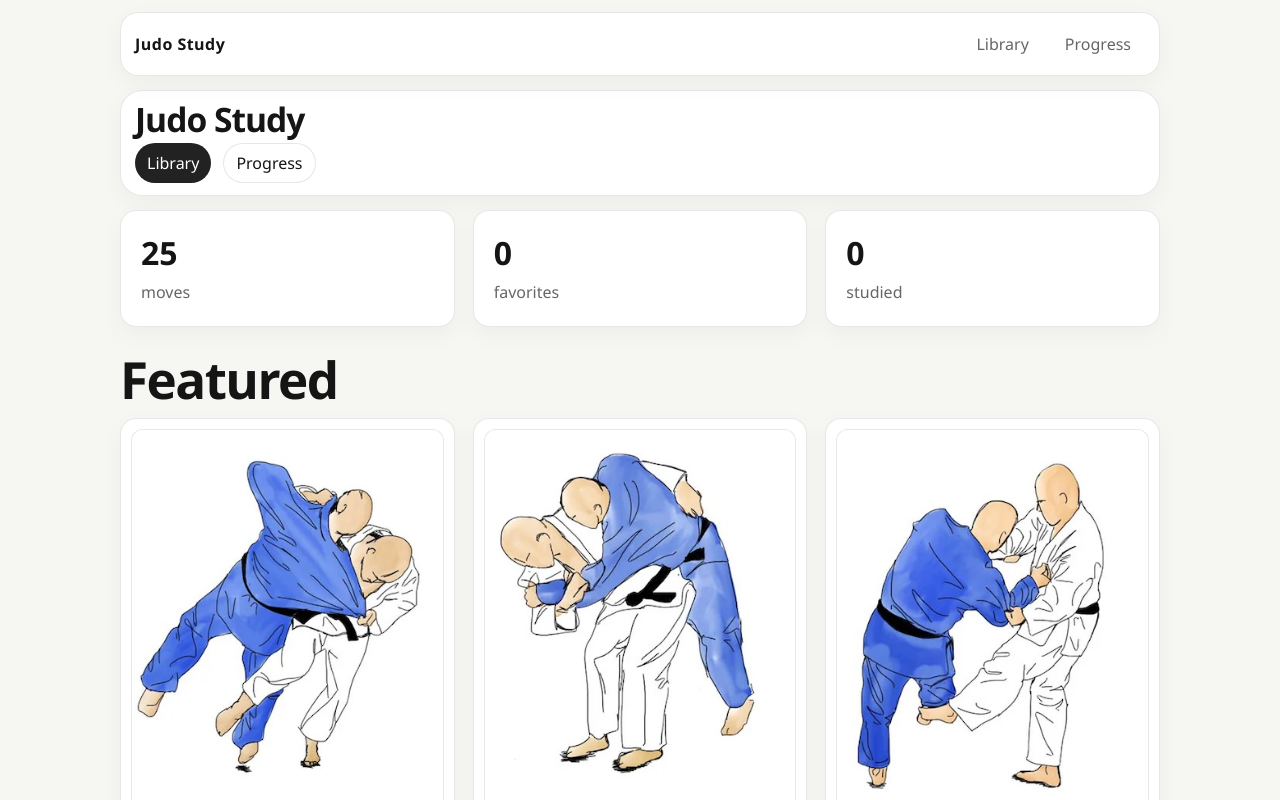
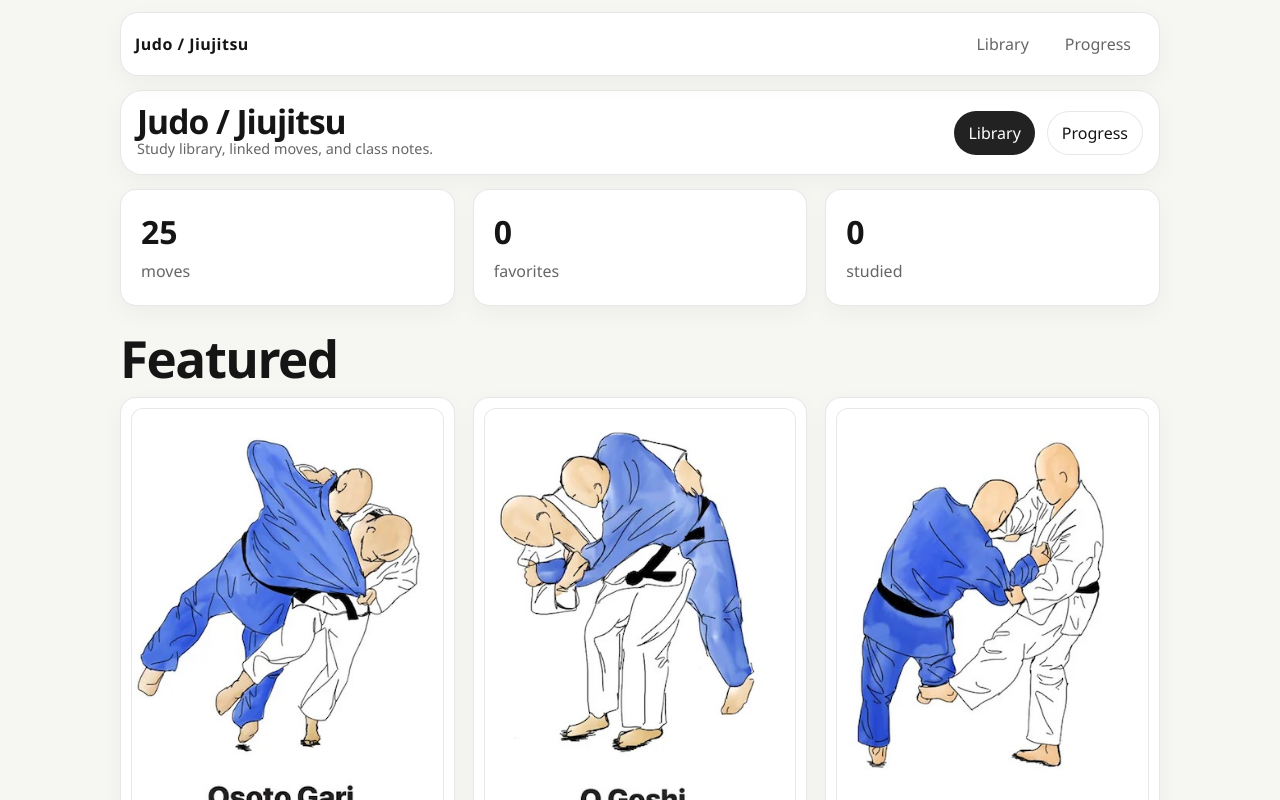
Before and after one commit to gocre8/judo, a Next.js app: page / in a window 1280 px wide. Shown: the top 800 px of the page. Built offline with nearby package versions, Linux system fonts and the light colour scheme.

Commit message:
Clarify mixed-practice UI and surface notes export

```diff
--- a/app/globals.css
+++ b/app/globals.css
@@ -111,6 +111,7 @@ h3,
 .panel,
 .move-card,
 .detail-hero,
+.compact-hero,
 .detail-panel,
 .stat-card,
 .filter-panel,
@@ -363,6 +364,15 @@ p {
   gap: 8px;
 }
 
+.compact-hero {
+  border-radius: var(--radius-lg);
+  padding: 14px 16px;
+  display: flex;
+  justify-content: space-between;
+  align-items: center;
+  gap: 12px;
+}
+
 .detail-hero .meta-row,
 .detail-hero .detail-actions {
   gap: 8px;
@@ -432,6 +442,16 @@ p {
   justify-content: space-between;
   gap: 10px;
   flex-wrap: wrap;
+}
+
+.connection-group {
+  display: grid;
+  gap: 8px;
+}
+
+.connection-group strong {
+  font-family: var(--display-font);
+  font-size: 0.95rem;
 }
 
 .resource-link {
@@ -574,6 +594,7 @@ p {
   }
 
   .hero,
+  .compact-hero,
   .filter-panel,
   .detail-hero,
   .detail-panel,
@@ -600,4 +621,9 @@ p {
   .mobile-detail-image .detail-image {
     margin-top: 0;
   }
+
+  .compact-hero {
+    align-items: flex-start;
+    flex-direction: column;
+  }
 }
--- a/app/layout.tsx
+++ b/app/layout.tsx
@@ -3,8 +3,8 @@ import Link from "next/link";
 import "./globals.css";
 
 export const metadata: Metadata = {
-  title: "Judo Study",
-  description: "Personal judo study tool.",
+  title: "Judo / Jiujitsu Study",
+  description: "Personal judo and jiujitsu study tool.",
 };
 
 export default function RootLayout({
@@ -18,7 +18,7 @@ export default function RootLayout({
         <div className="site-shell">
           <header className="site-header">
             <Link href="/" className="brand-mark">
-              <strong>Judo Study</strong>
+              <strong>Judo / Jiujitsu</strong>
             </Link>
             <nav className="site-nav" aria-label="Primary">
               <Link href="/library">Library</Link>
--- a/app/page.tsx
+++ b/app/page.tsx
@@ -4,8 +4,11 @@ import { HomeStats } from "@/components/HomeStats";
 export default function HomePage() {
   return (
     <div className="section">
-      <section className="detail-hero">
-        <h1>Judo Study</h1>
+      <section className="compact-hero">
+        <div>
+          <h1>Judo / Jiujitsu</h1>
+          <p className="muted-label">Study library, linked moves, and class notes.</p>
+        </div>
         <div className="quick-links">
           <Link className="action-pill" href="/library">
             Library
```
Also changed, not shown: app/moves/[id]/page.tsx (+19 -5 lines), components/ProgressClient.tsx (+19 -0 lines).
